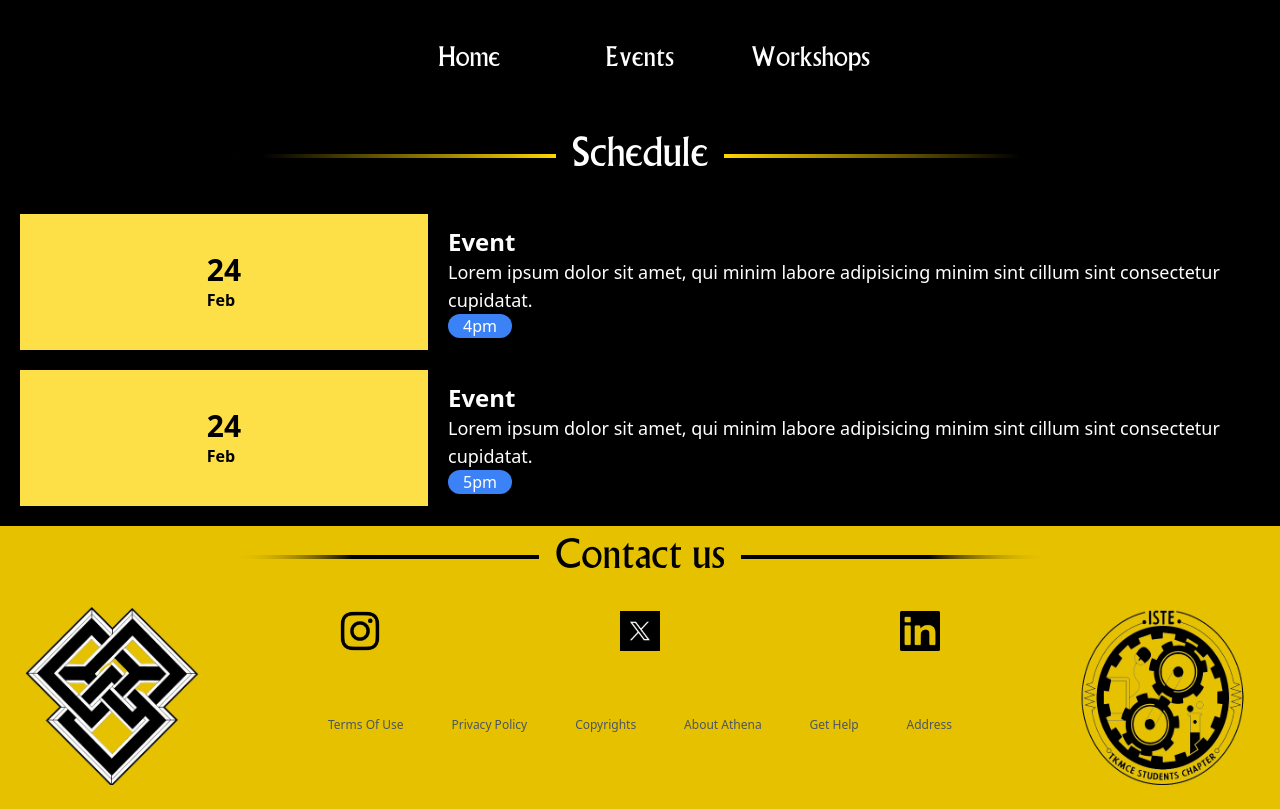
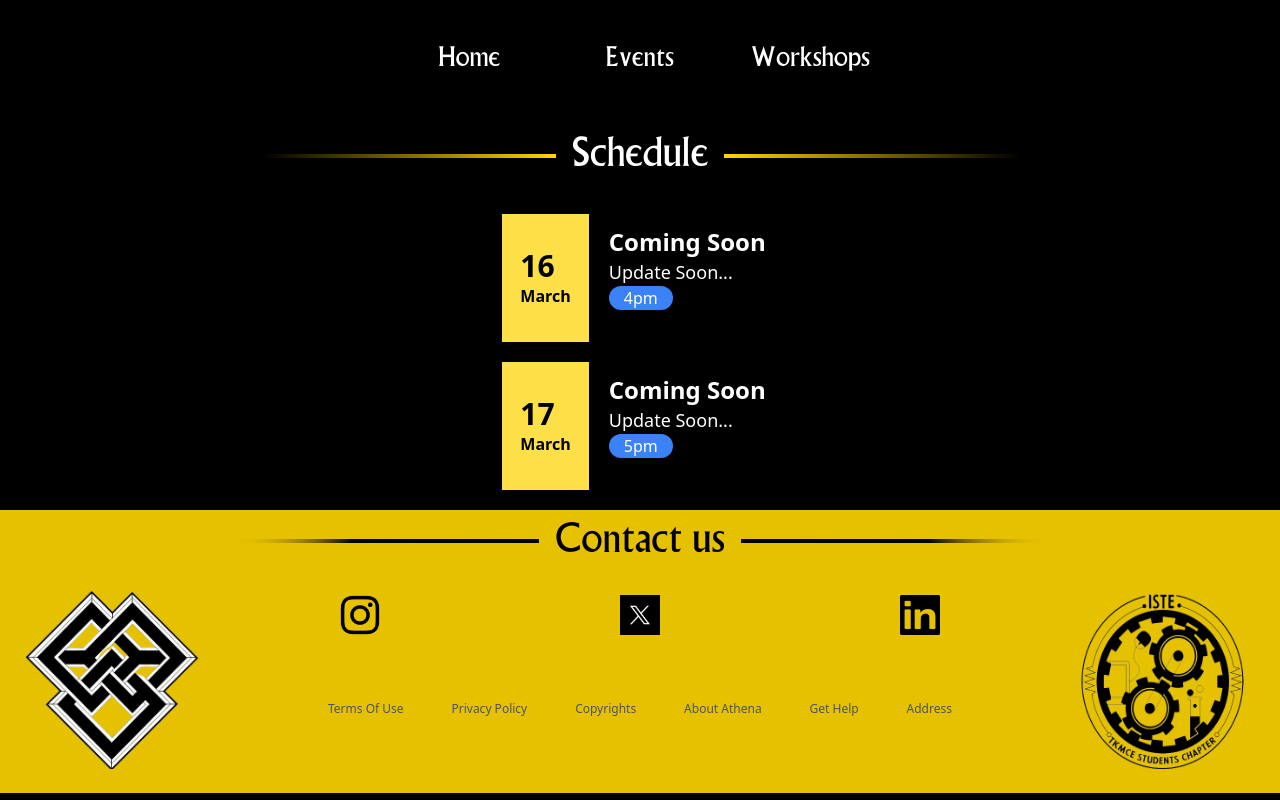
Before and after one commit to ISTE-TKMCE/athena24, a React (Vite) app: page /schedule in a window 1280 px wide. Built offline with nearby package versions, Linux system fonts and the light colour scheme.

Commit message:
schedules updated

```diff
--- a/src/content/schedule.js
+++ b/src/content/schedule.js
@@ -1,15 +1,15 @@
 const scheduleDetails = [{
-  name : "Event",
-  date : "24-02-2024",
+  name : "Coming Soon",
+  date : "16-03-2024",
   time : "4pm",
-  des : "Lorem ipsum dolor sit amet, qui minim labore adipisicing minim sint cillum sint consectetur cupidatat.",
+  des : "Update Soon...",
   type : "event",
   id : "id"
 },{
-  name : "Event",
-  date : "24-02-2024",
+  name : "Coming Soon",
+  date : "17-03-2024",
   time : "5pm",
-  des : "Lorem ipsum dolor sit amet, qui minim labore adipisicing minim sint cillum sint consectetur cupidatat.",
+  des : "Update Soon...",
   type : "event",
   id : "id"
 
--- a/src/routes/schedule.jsx
+++ b/src/routes/schedule.jsx
@@ -9,7 +9,7 @@ export default function Schedule() {
           return(<div className="grid grid-cols-3 m-5 gap-2">
             <div className="grid place-content-center bg-yellow-300 text-black min-h-32">
               <div className="text-3xl font-bold">{e.date.split("-")[0]}</div>
-              <div className="font-bold">Feb</div>
+              <div className="font-bold">March</div>
             </div>
             <div className="col-span-2 m-3">
               <div className="text-2xl font-bold">{e.name}</div>
```
